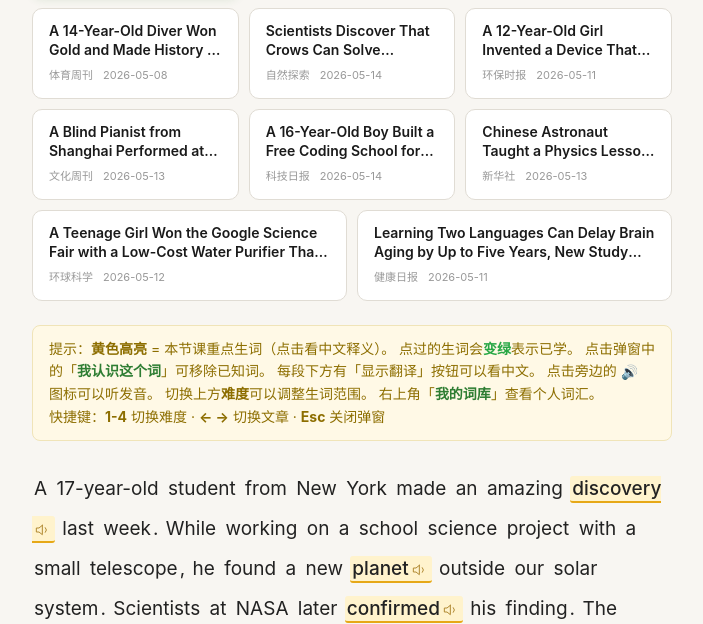
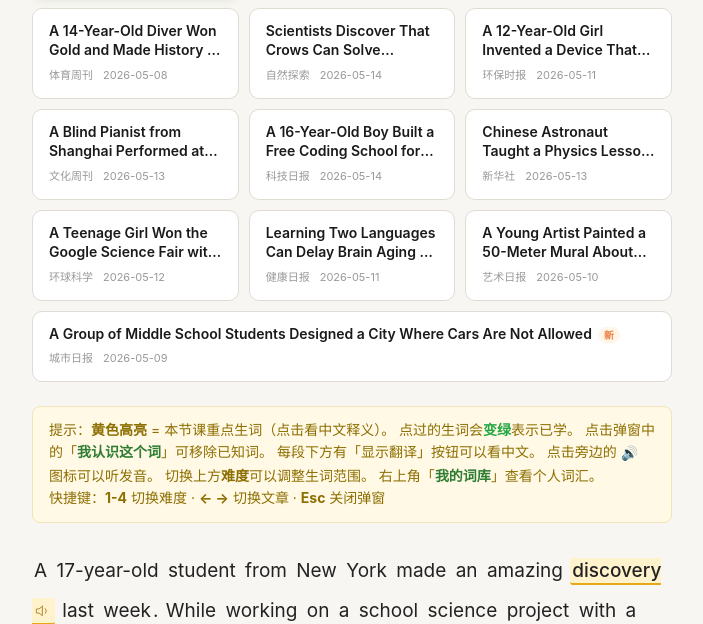
Before and after one commit to jxitc/vocab, a Flask app: page / in a window 1280 px wide. Shown: the part 371-995 px from the top of the page, without its empty margins (288-991 px from the left). Run offline with Flask 3, Linux system fonts and the light colour scheme.

Commit message:
Iter 20: Vocabulary export button + 2 more articles (13 total)
Co-Authored-By: Claude Opus 4.7 <noreply@anthropic.com>

```diff
--- a/src/sample_articles.json
+++ b/src/sample_articles.json
@@ -273,5 +273,55 @@
         "translation": "首席研究员指出，语言学习将几种有益大脑健康的活动合为一体：记忆、模式识别、声音处理和社交互动。她强调：'开始学习永远不会太晚。即使是新语言中的适度进步也能提供有意义的认知益处。你不需要变得完全流利——学习过程本身就是在保护你的大脑。'"
       }
     ]
+  },
+  {
+    "id": 11,
+    "title": "A Young Artist Painted a 50-Meter Mural About Ocean Life That Can Be Seen from Space",
+    "source": "艺术日报",
+    "url": "",
+    "date": "2026-05-10",
+    "paragraphs": [
+      {
+        "text": "An 18-year-old artist from Australia has completed one of the world's largest hand-painted murals — a 50-meter long artwork on a beachside wall that shows the beauty and fragility of ocean life. The mural features more than forty different marine species, from tiny seahorses to enormous whales. What makes this project even more remarkable is that satellite images can actually capture the mural from space, making it visible as a celebration of ocean biodiversity.",
+        "translation": "一名18岁的澳大利亚艺术家完成了世界上最大的手绘壁画之一——一幅位于海边墙上长达50米的艺术作品，展示了海洋生命的美丽与脆弱。这幅壁画描绘了40多种不同的海洋物种，从小小的海马到巨大的鲸鱼。这个项目更引人注目的是，卫星图像实际上可以从太空中捕捉到这幅壁画，使其成为海洋生物多样性的可见庆祝。"
+      },
+      {
+        "text": "The artist, named Maya Williams, spent four months working on the mural, often painting for ten hours a day in difficult weather conditions. She used special environmentally friendly paint that would not harm the ocean if rain washed any of it into the water. Before starting, she consulted with marine biologists to ensure that every species was depicted accurately, from the patterns on a clownfish to the distinctive tail of a humpback whale.",
+        "translation": "这位名叫Maya Williams的艺术家花了四个月时间绘制壁画，经常在恶劣的天气条件下每天绘画十个小时。她使用了特殊的环保涂料，即使雨水将涂料冲入海中也不会伤害海洋。在开始之前，她咨询了海洋生物学家，以确保每个物种都被准确描绘，从小丑鱼身上的花纹到座头鲸独特的尾巴。"
+      },
+      {
+        "text": "The mural quickly became famous on social media after a tourist posted a drone video of the entire artwork. Within weeks, the video was viewed more than ten million times. Local businesses reported a significant increase in visitors to the area, and the town's mayor said the mural had brought new energy and attention to their small coastal community. Many people described the experience of walking alongside the 50-meter mural as 'walking through the ocean itself.'",
+        "translation": "在一名游客发布了整幅艺术品的无人机视频后，这幅壁画迅速在社交媒体上走红。几周内，该视频被观看了超过一千万次。当地企业报告说该地区的游客显著增加，镇长表示壁画为他们的小型沿海社区带来了新的活力和关注。许多人描述沿着50米壁画行走的体验就像'在海洋中漫步'。"
+      },
+      {
+        "text": "Maya hopes her mural will inspire more young people to care about ocean conservation. Several schools have already organized field trips to visit the mural and learn about marine life. 'Art can reach people in ways that facts and statistics sometimes cannot,' Maya said. 'When you stand in front of a whale that is larger than a bus, painted with love and detail, you feel a connection to it. And when you feel connected to something, you want to protect it.'",
+        "translation": "Maya希望她的壁画能激励更多年轻人关心海洋保护。几所学校已经组织了实地考察，参观壁画并学习海洋生物知识。Maya说：'艺术可以以事实和统计数据有时无法做到的方式触达人们。当你站在一头比公共汽车还大的鲸鱼面前，它被用爱和细节描绘出来，你会感受到与它的联系。当你与某物产生联系时，你就会想要保护它。'"
+      }
+    ]
+  },
+  {
+    "id": 12,
+    "title": "A Group of Middle School Students Designed a City Where Cars Are Not Allowed",
+    "source": "城市日报",
+    "url": "",
+    "date": "2026-05-09",
+    "paragraphs": [
+      {
+        "text": "A team of twelve middle school students from Shanghai has won a national urban design competition with their vision of a car-free city designed for people rather than vehicles. Their project, called 'Green Steps City,' imagines a neighborhood where all streets are pedestrian zones filled with trees, gardens, and playgrounds. Residents move around using bicycles, electric mini-buses, and elevated walking paths that connect every building.",
+        "translation": "一支由12名上海中学生组成的团队凭借他们对无车城市的愿景赢得了全国城市设计竞赛。他们的项目名为'绿步城'，设想了一个以人为本而非以车为本的社区，所有街道都是充满树木、花园和游乐场的步行区。居民使用自行车、电动小巴和连接每栋建筑的高架步道出行。"
+      },
+      {
+        "text": "What impressed the judges most was how practical the students' design was. Instead of just drawing beautiful pictures, the team calculated the maximum walking distance between any two points in their city — no more than fifteen minutes. They designed a central market where local farmers could sell fresh food without needing trucks for transportation. They also planned a system of rooftop gardens that would provide vegetables for the community while helping to keep buildings cool in summer.",
+        "translation": "评委们印象最深的是学生们的设计有多么实用。团队不只是画了漂亮的图，还计算了城市中任意两点之间的最大步行距离——不超过十五分钟。他们设计了一个中央市场，当地农民可以在不需要卡车运输的情况下出售新鲜食品。他们还规划了一个屋顶花园系统，为社区提供蔬菜，同时帮助建筑在夏季保持凉爽。"
+      },
+      {
+        "text": "The students interviewed residents of several neighborhoods in Shanghai to understand what people actually want in their living environment. They discovered that many people, especially the elderly and families with young children, wished for quieter streets and more green spaces. One elderly resident told them she missed being able to let her grandchildren play outside without worrying about traffic. Stories like this shaped the students' design in meaningful ways.",
+        "translation": "学生们采访了上海几个社区的居民，以了解人们在实际生活环境中真正想要什么。他们发现许多人，尤其是老年人和有小孩的家庭，希望街道更安静、绿地更多。一位老年居民告诉他们，她怀念能够让孩子们在外面玩耍而不用担心交通的日子。这样的故事以有意义的方式塑造了学生们的设计。"
+      },
+      {
+        "text": "Although 'Green Steps City' is just a school project, the students have already received interest from a real urban planning company that wants to discuss their ideas further. 'We are not saying cars should disappear completely,' the team explained during their presentation. 'But we believe that cities should be designed for people first, and cars second. If twelve middle school students can imagine a better way to live, imagine what an entire society can do when we decide to make change happen.'",
+        "translation": "虽然'绿步城'只是一个学校项目，但学生们已经收到了一家真正城市规划公司的兴趣，想要进一步讨论他们的想法。团队在演示中解释说：'我们不是说汽车应该完全消失，但我们相信城市应该首先为人设计，其次才是汽车。如果十二个中学生都能想象出更好的生活方式，想象一下当我们整个社会决定做出改变时能做什么。'"
+      }
+    ]
   }
 ]
--- a/src/server.py
+++ b/src/server.py
@@ -1,5 +1,5 @@
 """
-Vocab in News - Web Server (Iteration 19)
+Vocab in News - Web Server (Iteration 20)
 Flask app serving interactive article reading page with
 word annotation, paragraph-level Chinese translations,
 multiple difficulty levels, and multiple articles.
--- a/src/templates/index.html
+++ b/src/templates/index.html
@@ -3171,6 +3201,60 @@
             }
         });
 
+        // ── Export Vocabulary ─────────────────────────
+        document.getElementById('exportVocabBtn').addEventListener('click', function() {
+            var lines = [];
+            var now = new Date();
+            lines.push('Vocab in News - 词汇导出');
+            lines.push('导出日期: ' + now.getFullYear() + '-' +
+                String(now.getMonth()+1).padStart(2,'0') + '-' +
+                String(now.getDate()).padStart(2,'0'));
+            lines.push('');
+
+            // Known words
+            var knownKeys = Object.keys(state.knownWords);
+            if (knownKeys.length > 0) {
+                lines.push('=== 我认识的词 (' + knownKeys.length + ') ===');
+                for (var i = 0; i < knownKeys.length; i++) {
+                    var kw = state.knownWords[knownKeys[i]];
+                    var levelName = LEVEL_NAMES[kw.level] || '';
+                    lines.push('  ' + kw.word + ' — ' + (kw.definition || '') +
+                        (levelName ? ' [' + levelName + ']' : ''));
+                }
+                lines.push('');
+            }
+
+            // Learned words
+            var learnedKeys = Object.keys(state.learnedWords);
+            if (learnedKeys.length > 0) {
+                lines.push('=== 我的生词本 (' + learnedKeys.length + ') ===');
+                for (var j = 0; j < learnedKeys.length; j++) {
+                    var lk = learnedKeys[j];
+                    var meta = getLearnedMeta(lk);
+                    if (!meta) continue;
+                    var lLevelName = LEVEL_NAMES[meta.level] || '';
+                    lines.push('  ' + lk + ' — ' + (meta.definition || '') +
+                        (lLevelName ? ' [' + lLevelName + ']' : ''));
+                }
+                lines.push('');
+            }
+
+            lines.push('=== 学习统计 ===');
+            lines.push('已读文章: ' + state.totalArticlesRead + ' 篇');
+            lines.push('累计学词: ' + state.totalWordsLearned + ' 个');
+            lines.push('连续天数: ' + computeStreak() + ' 天');
+
+            var blob = new Blob([lines.join('\n')], {type: 'text/plain;charset=utf-8'});
+            var url = URL.createObjectURL(blob);
+            var a = document.createElement('a');
+            a.href = url;
+            a.download = 'vocab-in-news-' + now.toISOString().substring(0,10) + '.txt';
+            document.body.appendChild(a);
+            a.click();
+            document.body.removeChild(a);
+            URL.revokeObjectURL(url);
+        });
+
         // ── Word Bank Search ──────────────────────────
         myWordsSearch.addEventListener('input', function() {
             var query = myWordsSearch.value.toLowerCase().trim();
```
Also changed, not shown: other parts of src/templates/index.html (+30 -0 lines), docs/running-log.md (+7 -0 lines).
